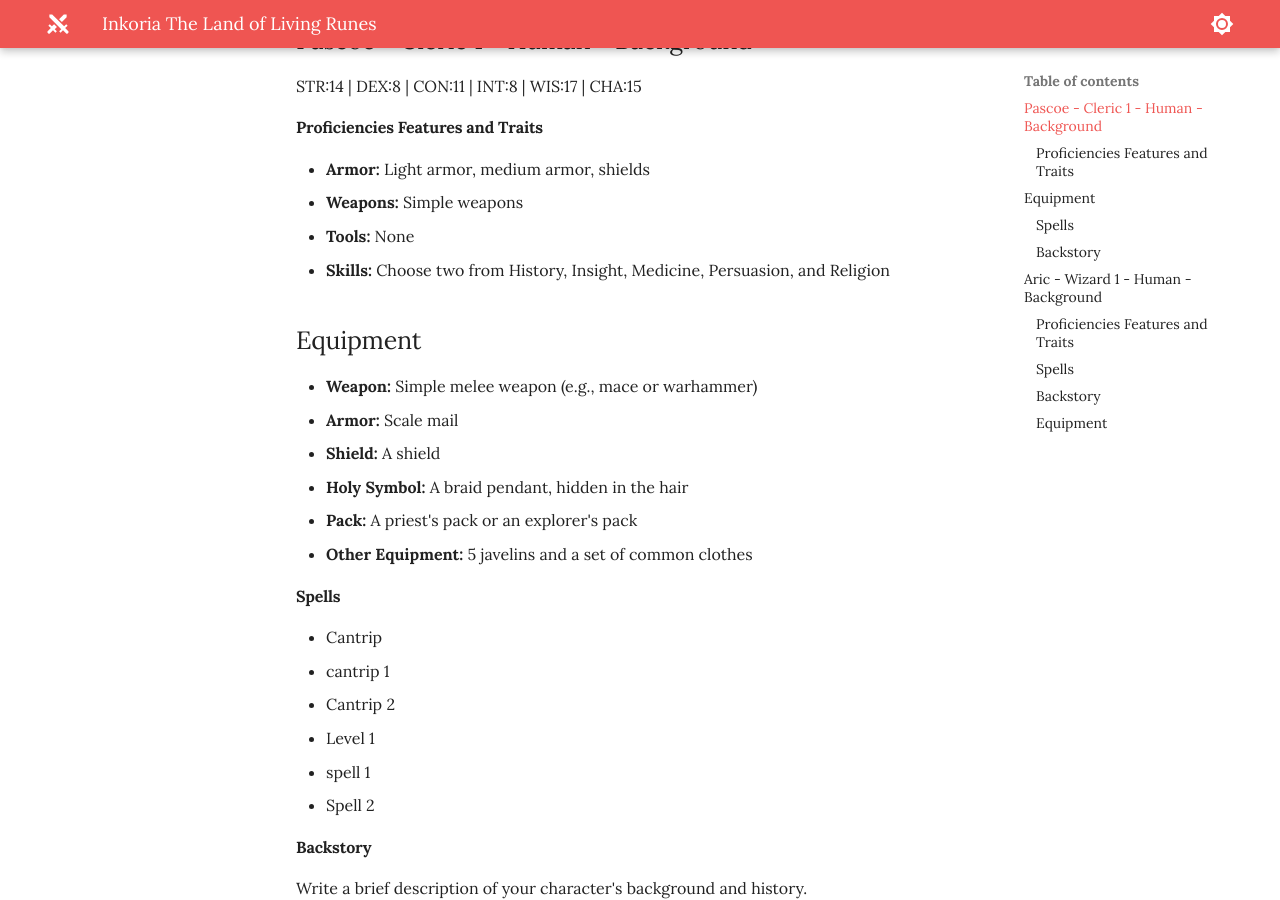
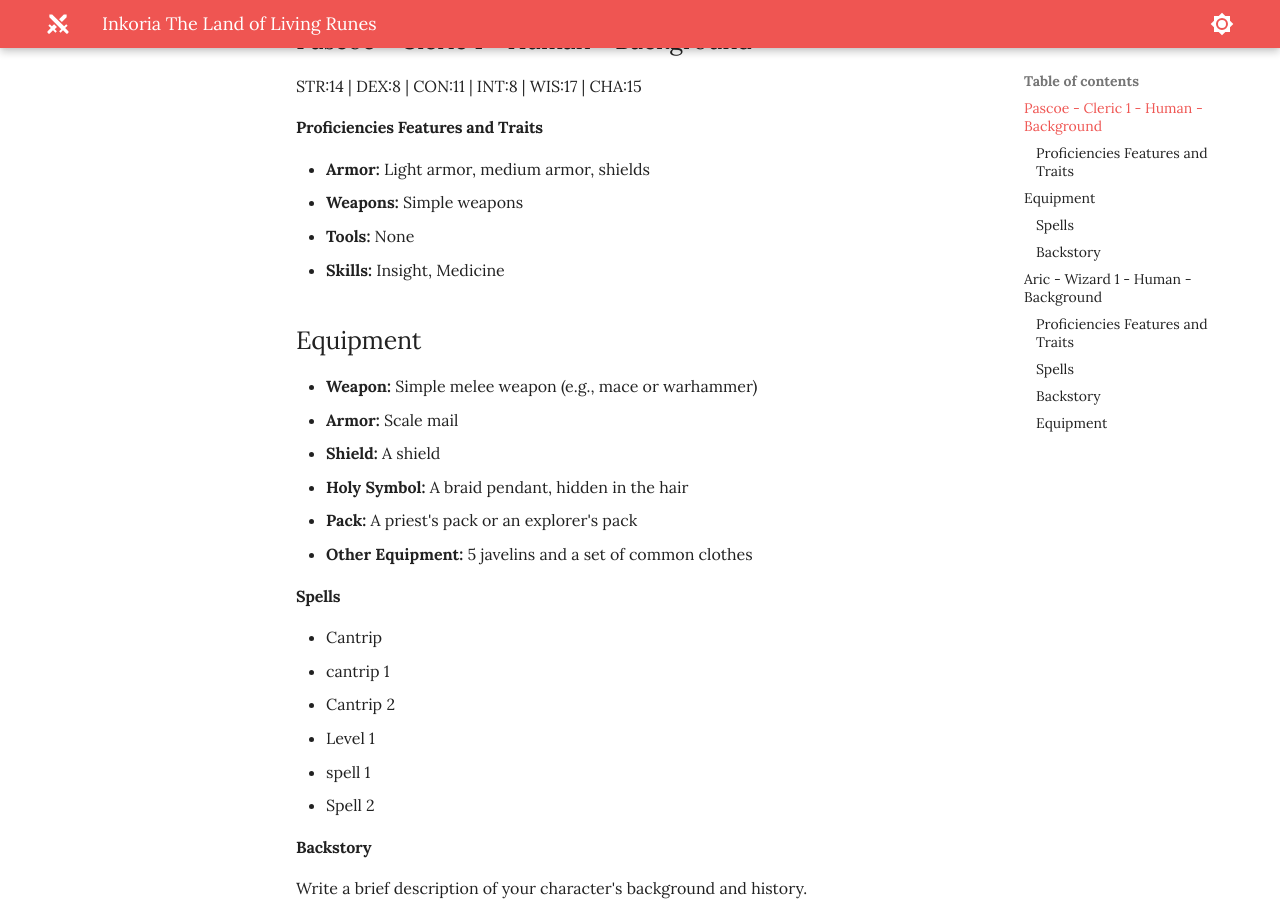
Before and after one commit to jonasmcferreira/adventures, an MkDocs documentation site: the page built from docs/inkoria/characters.md, in a window 1280 px wide and 900 px high, scrolled down 607 px. Built offline with MkDocs 1.6.1 and Material for MkDocs 9.7.7, drawn with Linux system fonts in a browser that asks for light colours.

Commit message:
modified docs/inkoria/characters.md

```diff
--- a/docs/inkoria/characters.md
+++ b/docs/inkoria/characters.md
@@ -22,7 +22,7 @@ STR:14 | DEX:8 | CON:11 | INT:8 | WIS:17 | CHA:15
 - **Armor:** Light armor, medium armor, shields
 - **Weapons:** Simple weapons
 - **Tools:** None
-- **Skills:** Choose two from History, Insight, Medicine, Persuasion, and Religion
+- **Skills:** Insight, Medicine
 
 ## Equipment
 - **Weapon:** Simple melee weapon (e.g., mace or warhammer)
```
